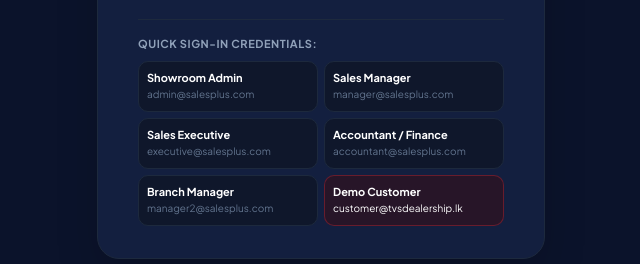
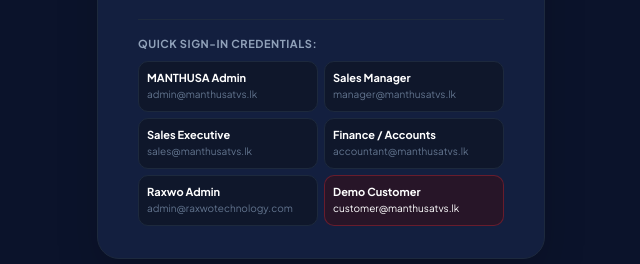
Before and after one commit to raxwotechnology/MANTHUSA-TVS, a Next.js app in the folder frontend/: page /login in a window 1280 px wide. Shown: the part 527-791 px from the top of the page, without its empty margins (319-959 px from the left). Built offline with nearby package versions, Linux system fonts and the light colour scheme; no server answers.

Commit message:
Add new official MANTHUSA TVS staff and customer logins

```diff
--- a/frontend/src/app/login/page.tsx
+++ b/frontend/src/app/login/page.tsx
@@ -273,56 +273,56 @@ export default function LoginPage() {
                 <div className="grid grid-cols-2 gap-1.5 text-[11px]">
                   <button
                     type="button"
-                    onClick={() => loginWithCreds('admin@salesplus.com', 'admin123')}
+                    onClick={() => loginWithCreds('admin@manthusatvs.lk', 'admin123')}
                     className="p-2 rounded-lg bg-slate-100 hover:bg-slate-200 dark:bg-slate-900 dark:hover:bg-slate-800/80 border border-slate-200 dark:border-slate-800 hover:border-red-500/50 text-left transition-colors text-slate-700 dark:text-slate-300"
                   >
-                    <strong className="text-slate-900 dark:text-white block font-bold">Showroom Admin</strong>
-                    <span className="text-slate-500 text-[10px]">admin@salesplus.com</span>
+                    <strong className="text-slate-900 dark:text-white block font-bold">MANTHUSA Admin</strong>
+                    <span className="text-slate-500 text-[10px]">admin@manthusatvs.lk</span>
                   </button>
 
                   <button
                     type="button"
-                    onClick={() => loginWithCreds('manager@salesplus.com', 'manager123')}
+                    onClick={() => loginWithCreds('manager@manthusatvs.lk', 'manager123')}
                     className="p-2 rounded-lg bg-slate-100 hover:bg-slate-200 dark:bg-slate-900 dark:hover:bg-slate-800/80 border border-slate-200 dark:border-slate-800 hover:border-red-500/50 text-left transition-colors text-slate-700 dark:text-slate-300"
                   >
                     <strong className="text-slate-900 dark:text-white block font-bold">Sales Manager</strong>
-                    <span className="text-slate-500 text-[10px]">manager@salesplus.com</span>
+                    <span className="text-slate-500 text-[10px]">manager@manthusatvs.lk</span>
                   </button>
 
                   <button
                     type="button"
-                    onClick={() => loginWithCreds('executive@salesplus.com', 'ex123')}
+                    onClick={() => loginWithCreds('sales@manthusatvs.lk', 'sales123')}
                     className="p-2 rounded-lg bg-slate-100 hover:bg-slate-200 dark:bg-slate-900 dark:hover:bg-slate-800/80 border border-slate-200 dark:border-slate-800 hover:border-red-500/50 text-left transition-colors text-slate-700 dark:text-slate-300"
                   >
                     <strong className="text-slate-900 dark:text-white block font-bold">Sales Executive</strong>
-                    <span className="text-slate-500 text-[10px]">executive@salesplus.com</span>
+                    <span className="text-slate-500 text-[10px]">sales@manthusatvs.lk</span>
                   </button>
 
                   <button
                     type="button"
-                    onClick={() => loginWithCreds('accountant@salesplus.com', 'accountant123')}
+                    onClick={() => loginWithCreds('accountant@manthusatvs.lk', 'accountant123')}
                     className="p-2 rounded-lg bg-slate-100 hover:bg-slate-200 dark:bg-slate-900 dark:hover:bg-slate-800/80 border border-slate-200 dark:border-slate-800 hover:border-red-500/50 text-left transition-colors text-slate-700 dark:text-slate-300"
                   >
-                    <strong className="text-slate-900 dark:text-white block font-bold">Accountant / Finance</strong>
-                    <span className="text-slate-500 text-[10px]">accountant@salesplus.com</span>
+                    <strong className="text-slate-900 dark:text-white block font-bold">Finance / Accounts</strong>
+                    <span className="text-slate-500 text-[10px]">accountant@manthusatvs.lk</span>
                   </button>
 
                   <button
                     type="button"
-                    onClick={() => loginWithCreds('manager2@salesplus.com', 'manag123')}
+                    onClick={() => loginWithCreds('admin@raxwotechnology.com', 'admin123')}
                     className="p-2 rounded-lg bg-slate-100 hover:bg-slate-200 dark:bg-slate-900 dark:hover:bg-slate-800/80 border border-slate-200 dark:border-slate-800 hover:border-red-500/50 text-left transition-colors text-slate-700 dark:text-slate-300"
                   >
-                    <strong className="text-slate-900 dark:text-white block font-bold">Branch Manager</strong>
-                    <span className="text-slate-500 text-[10px]">manager2@salesplus.com</span>
+                    <strong className="text-slate-900 dark:text-white block font-bold">Raxwo Admin</strong>
+                    <span className="text-slate-500 text-[10px]">admin@raxwotechnology.com</span>
                   </button>
 
                   <button
                     type="button"
-                    onClick={() => loginWithCreds('customer@tvsdealership.lk', 'customer123')}
+                    onClick={() => loginWithCreds('customer@manthusatvs.lk', 'customer123')}
                     className="p-2 rounded-lg bg-red-50 dark:bg-red-950/40 border border-red-200 dark:border-red-500/30 hover:border-red-500 text-left transition-colors text-slate-700 dark:text-slate-300"
                   >
                     <strong className="text-red-600 dark:text-red-400 block font-bold">Demo Customer</strong>
-                    <span className="text-slate-500 text-[10px]">customer@tvsdealership.lk</span>
+                    <span className="text-slate-500 text-[10px]">customer@manthusatvs.lk</span>
                   </button>
                 </div>
               </div>
```
Also changed, not shown: 1 other file (tests, documents, lock files or other folders).
